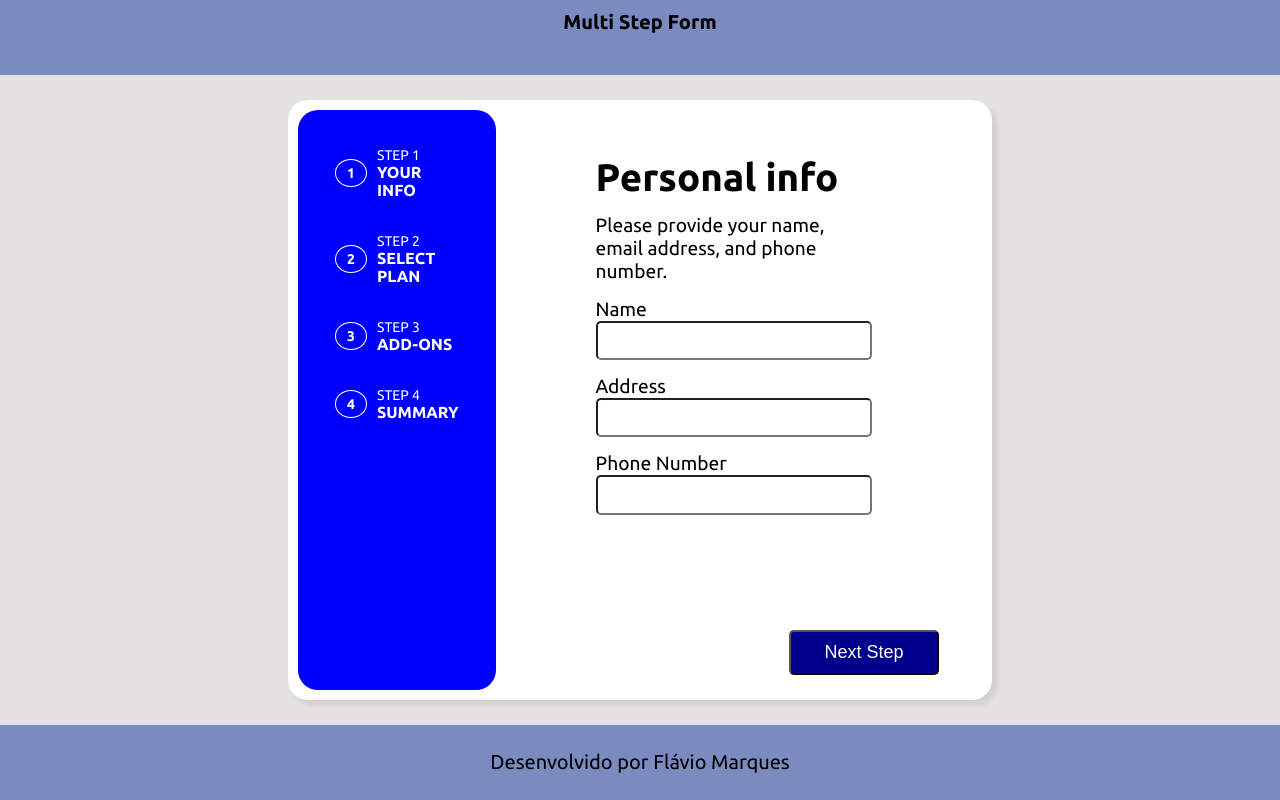
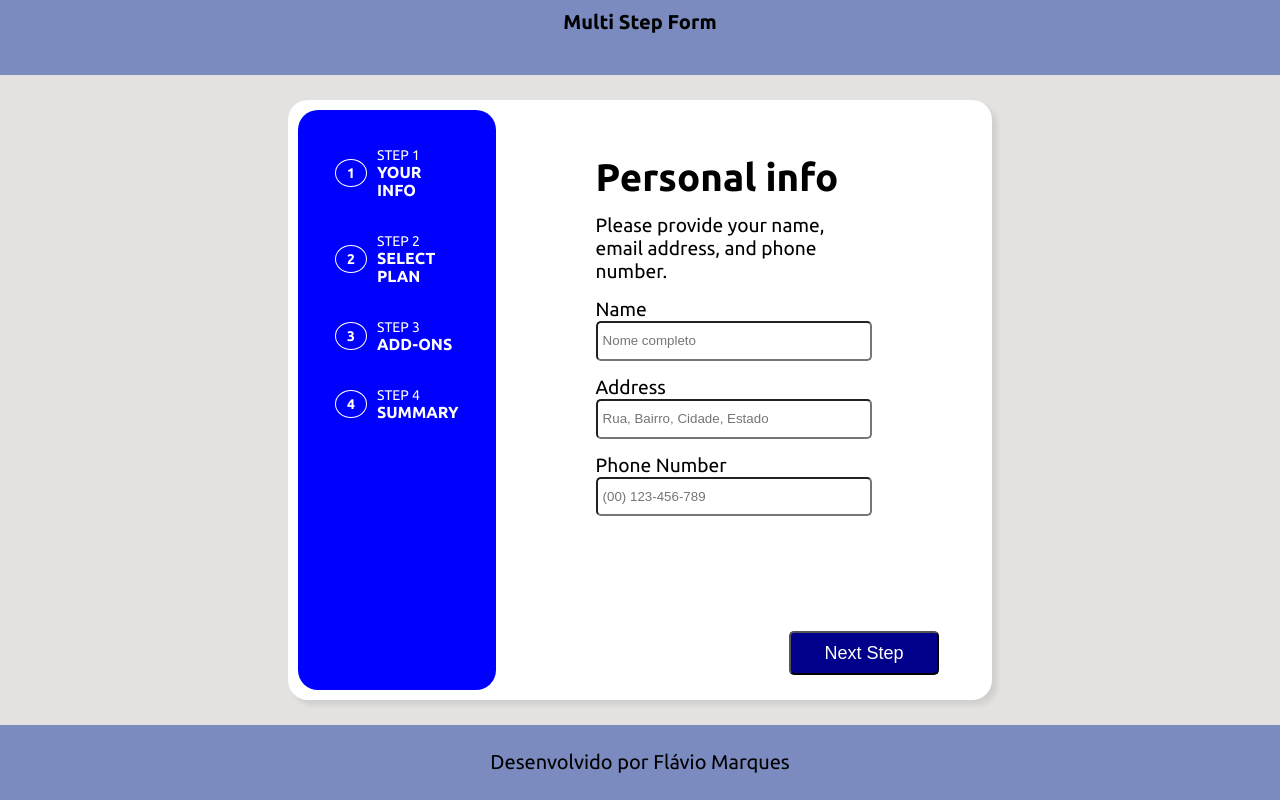
Before and after one commit to marquesflavio/multi-step-form, a React (Create React App) app: page / in a window 1280 px wide. Built offline with nearby package versions, Linux system fonts and the light colour scheme.

Commit message:
Formatei os input do formulario

```diff
--- a/src/App.js
+++ b/src/App.js
@@ -10,8 +10,9 @@ function App() {
       <Cabecalho/>
       <Container/>
       <Rodape/>
+    </div>
 
-    </div>
+
   );
 }
 
--- a/src/components/Container/Container.js
+++ b/src/components/Container/Container.js
@@ -9,6 +9,8 @@ const Container = () => {
 
 
             <Formulario
+                info = "Personal info"
+                paragraph = "Please provide your name, email address, and phone number."
                 name = "Name"
                 address = "Address"
                 phone = "Phone Number"
--- a/src/components/Formulario/Formulario.css
+++ b/src/components/Formulario/Formulario.css
@@ -8,6 +8,7 @@
 .formulario input{
     border-radius: 5px;
     height: 3.5em;
+    padding: 5px;
 }
 .formulario h1,
 .formulario p,
--- a/src/components/Formulario/Formulario.js
+++ b/src/components/Formulario/Formulario.js
@@ -3,31 +3,24 @@ import PaginaDois from '../PaginaDois/PaginaDois'
 
 const Formulario = (props) => {
 
-    // function submeteu(e){
-    //     e.preventDefault()
-    //     console.log('submeteu formulário')
-
-    // }
-
-    function proximaPagina(e){
-        e.preventDefault()
+    function proximaPagina(){
         window.location.href = <PaginaDois/>
     }
 
     return (
 
         <form className="formulario">
-            <h1>Personal info</h1>
-            <p>Please provide your name, email address, and phone number.</p>
+            <h1>{props.info}</h1>
+            <p>{props.paragraph}</p>
 
             <label>{props.name}</label>
-            <input type='text' name="name"></input>
+            <input required type='text' placeholder='Nome completo' name="name"></input>
 
             <label>{props.address}</label>
-            <input></input>
+            <input required type='text' placeholder='Rua, Bairro, Cidade, Estado' name="address"></input>
 
             <label>{props.phone}</label>
-            <input></input>
+            <input type='tel' name="phone" placeholder= "(00) 123-456-789" pattern="[0-9]-{2}[0-9]{3}-[0-9]{3}-[0-9]{3}"></input>
 
             <button onClick={proximaPagina}>
                 {props.button}
--- a/src/components/MenuLateral/MenuLateral.css
+++ b/src/components/MenuLateral/MenuLateral.css
@@ -29,6 +29,7 @@
 }
 .container_item:hover{
     cursor: pointer;
+    background-color: lightblue;
 }
 .container_item:active{
     background-color: lightblue;
--- a/src/components/PaginaDois/PaginaDois.js
+++ b/src/components/PaginaDois/PaginaDois.js
@@ -1,10 +1,19 @@
+import MenuLateral from "../MenuLateral/MenuLateral"
+import Formulario from "../Formulario/Formulario"
+
 const PaginaDois = () => {
     return(
-    <div className="pagina-dois">
+        <div className='container'>
+            <MenuLateral/>
 
-     <p>Página dois</p>
 
-    </div>
+            <Formulario
+                info = "Select your plan"
+                paragraph = "You have the option of monthly or yearly biling."
+                button = "Next Step"
+            />
+
+         </div>
 
     )
 }
```
Also changed, not shown: src/components/PaginaDois/PaginaDois.css (added).
